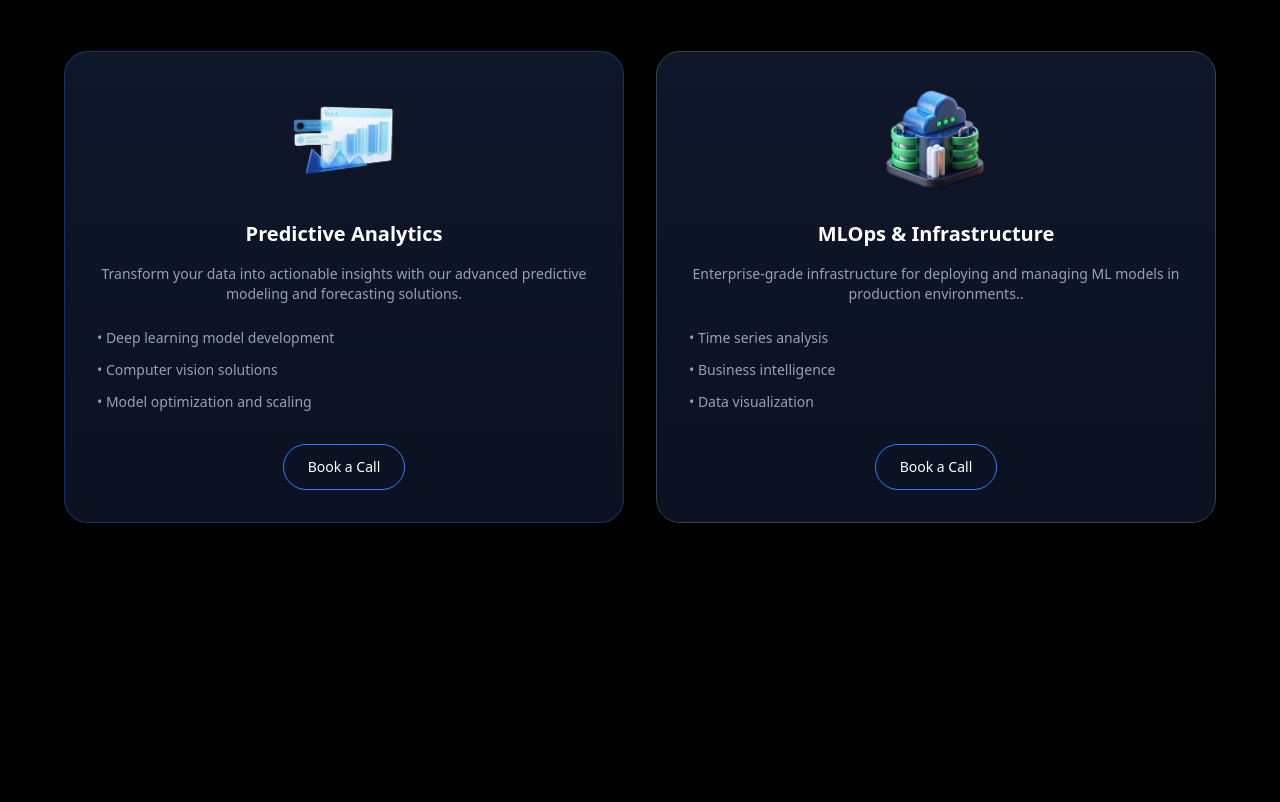
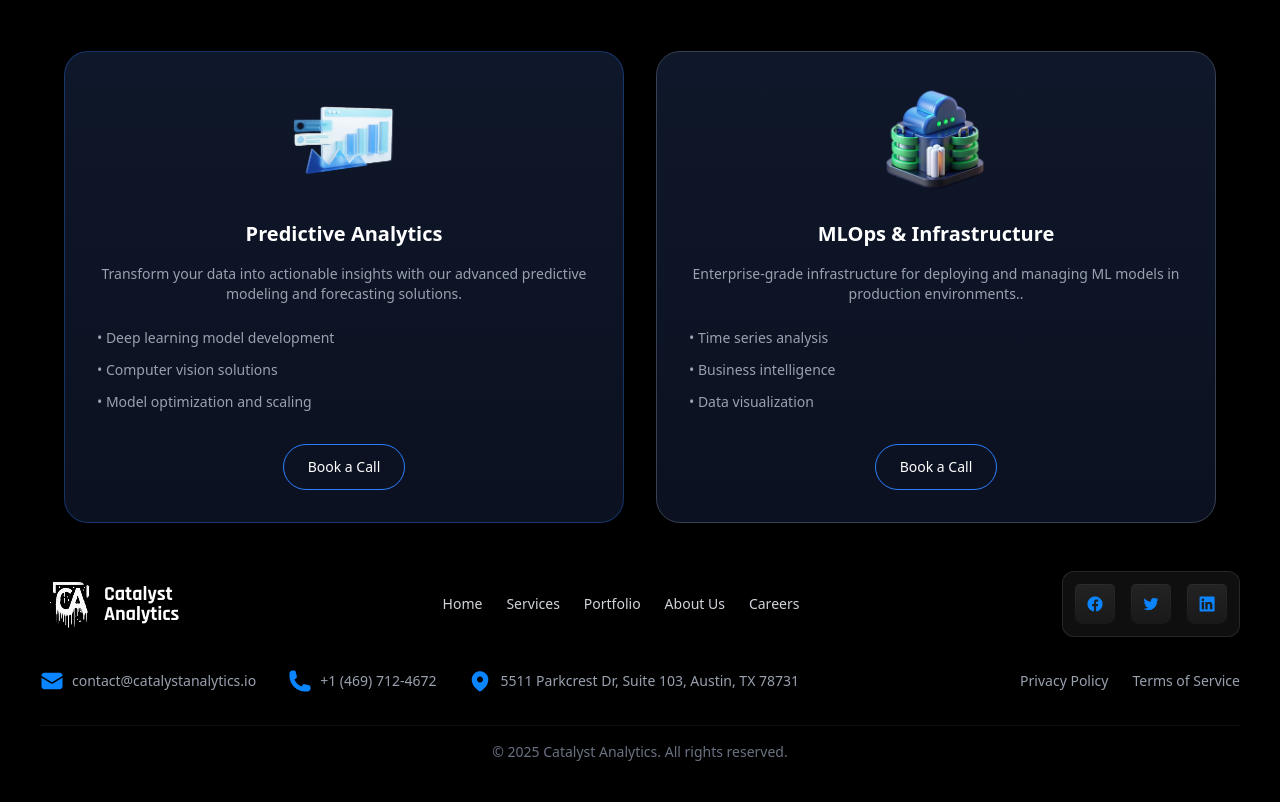
Before and after one commit to TOJIo7/Exam-as, a website: page src/page1.html in a window 1280 px wide. Shown: the part 1767-2569 px from the top of the page. Before the commit the page ends 2298 px from the top, so only its background shows below. Drawn offline with Linux system fonts and the light colour scheme.

Commit message:
footer p2

```diff
--- a/src/page1.html
+++ b/src/page1.html
@@ -146,6 +146,55 @@
       </div>
     </div>
   </section>
-
+  <footer class="bg-black text-white  border-white/10 px-4 py-10">
+    <div class="max-w-[1200px] mx-auto flex flex-col gap-8">
+      <div class="flex flex-col md:flex-row md:items-center md:justify-between gap-8">
+        <div class="flex items-center gap-3">
+          <img src="../Logo (1).png" alt="Logo">
+        </div>
+        <div class="flex flex-wrap gap-6 text-sm text-gray-300">
+          <div>Home</div>
+          <div>Services</div>
+          <div>Portfolio</div>
+          <div>About Us</div>
+          <div>Careers</div>
+        </div>
+        <div class="border border-white/10 rounded-xl p-3 flex gap-4 bg-[#0f0f0f]">
+          <div class="w-10 h-10 bg-[#1a1a1a] rounded-lg flex items-center justify-center">
+            <img src="../Button.png" alt="">
+          </div>
+          <div class="w-10 h-10 bg-[#1a1a1a] rounded-lg flex items-center justify-center">
+            <img src="../Button (1).png" alt="">
+          </div>
+          <div class="w-10 h-10 bg-[#1a1a1a] rounded-lg flex items-center justify-center">
+            <img src="../Button (2).png" alt="">
+          </div>
+        </div>
+      </div>
+      <div class="flex flex-col md:flex-row md:items-center md:justify-between gap-6 text-sm text-gray-400">
+        <div class="flex flex-col md:flex-row gap-4 md:gap-8">
+          <div class="flex items-center gap-2">
+            <img src="../Icon (1).png" alt="">
+            <div>contact@catalystanalytics.io</div>
+          </div>
+          <div class="flex items-center gap-2">
+            <img src="../Icon.png" alt="">
+            <div>+1 (469) 712-4672</div>
+          </div>
+          <div class="flex items-center gap-2">
+            <img src="../Icon (2).png" alt="">
+            <div>5511 Parkcrest Dr, Suite 103, Austin, TX 78731</div>
+          </div>
+        </div>
+        <div class="flex gap-6">
+          <div>Privacy Policy</div>
+          <div>Terms of Service</div>
+        </div>
+      </div>
+      <div class="text-center text-gray-500 text-sm pt-4 border-t border-white/5">
+        © 2025 Catalyst Analytics. All rights reserved.
+      </div>
+    </div>
+  </footer>
 </body>
 </html>
```
